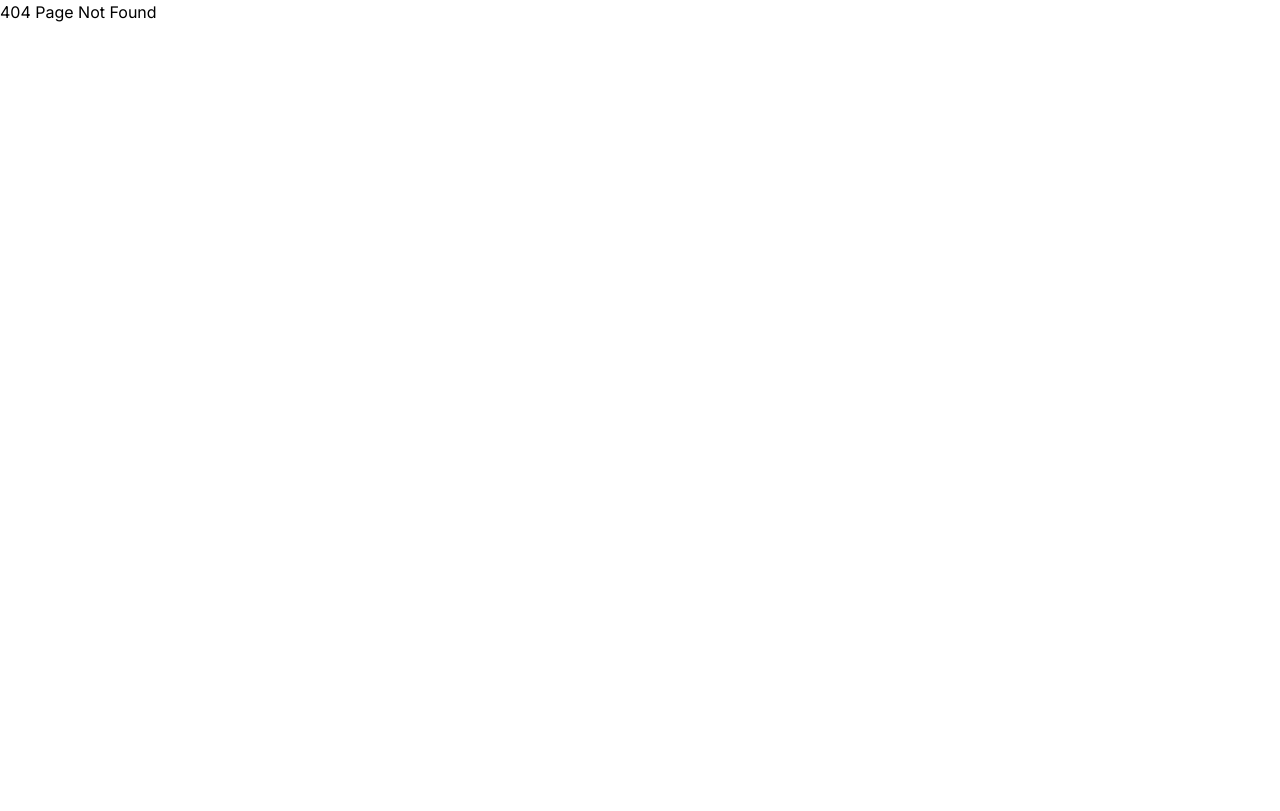
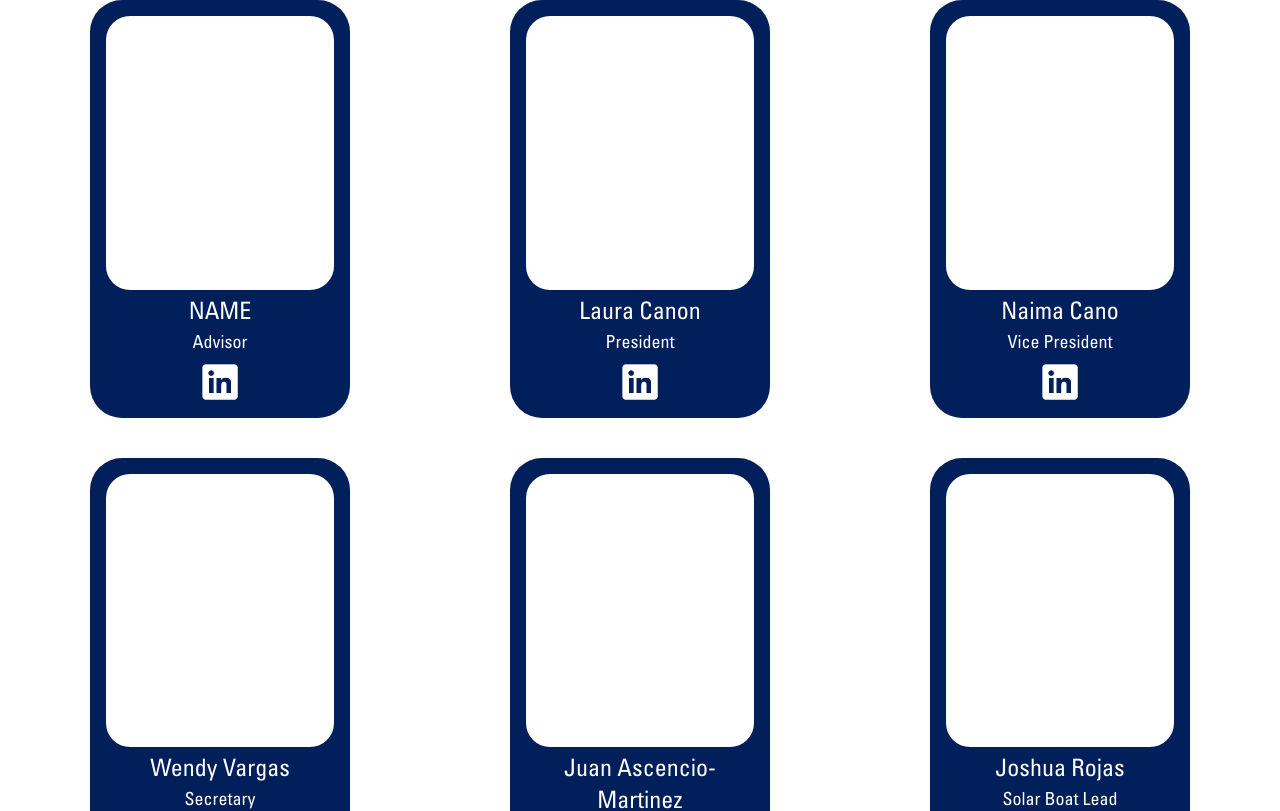
Before and after one commit to acm-ucr/shpe-website, a Next.js app: page /board in a window 1280 px wide. Before the commit this address had no page. Shown: the top 811 px of the page. Built offline with nearby package versions, Linux system fonts and the light colour scheme.

Commit message:
create boardcard page.tsx

```diff
--- /dev/null
+++ b/src/app/board/page.tsx
@@ -0,0 +1,22 @@
+import BoardCard from "@/components/board/BoardCard";
+import { boardData } from "@/data/boardData";
+
+export default function BoardPage() {
+  return (
+    <div className="h-screen w-screen items-center justify-center">
+      <div className="flex w-full justify-center px-6">
+        <div className="flex w-full max-w-6xl flex-wrap justify-center gap-x-40 gap-y-10">
+          {boardData.map((member, index) => (
+            <BoardCard
+              key={index}
+              name={member.name}
+              image={member.image}
+              position={member.position}
+              linkedin={member.linkedin}
+            />
+          ))}
+        </div>
+      </div>
+    </div>
+  );
+}
--- a/src/app/page.tsx
+++ b/src/app/page.tsx
@@ -1,5 +1,3 @@
-import BoardCard from "@/components/board/BoardCard";
-import { boardData } from "@/data/boardData";
 import Example from "@/components/practice";
 
 const Home = () => {
@@ -7,19 +5,6 @@ const Home = () => {
     <div className="h-screen w-screen items-center justify-center">
       Practice
       <Example text1="Prop1" text2="Prop2" text3="Props"></Example>
-      <div className="flex w-full justify-center px-6">
-        <div className="flex max-w-[1280px] flex-wrap justify-center gap-x-40 gap-y-10">
-          {boardData.map((member, index) => (
-            <BoardCard
-              key={index}
-              name={member.name}
-              image={member.image}
-              position={member.position}
-              linkedin={member.linkedin}
-            />
-          ))}
-        </div>
-      </div>
     </div>
   );
 };
--- a/src/components/board/BoardCard.tsx
+++ b/src/components/board/BoardCard.tsx
@@ -10,8 +10,8 @@ interface BoardCardProps {
 
 const BoardCard = ({ name, image, position, linkedin }: BoardCardProps) => {
   return (
-    <div className="bg-shpe-blue-200 text-shpe-white-100 flex w-80 flex-col items-center rounded-4xl p-7 pb-3 text-center">
-      <div className="bg-shpe-white-100 relative mb-3 aspect-[5/6] w-full overflow-hidden rounded-3xl">
+    <div className="bg-shpe-blue-200 text-shpe-white-100 flex w-full max-w-65 flex-col items-center rounded-4xl p-4 pb-3 text-center">
+      <div className="bg-shpe-white-100 relative mb-2 aspect-[5/6] w-full overflow-hidden rounded-3xl">
         <Image src={image} alt={name} fill className="object-cover" />
       </div>
 
```
